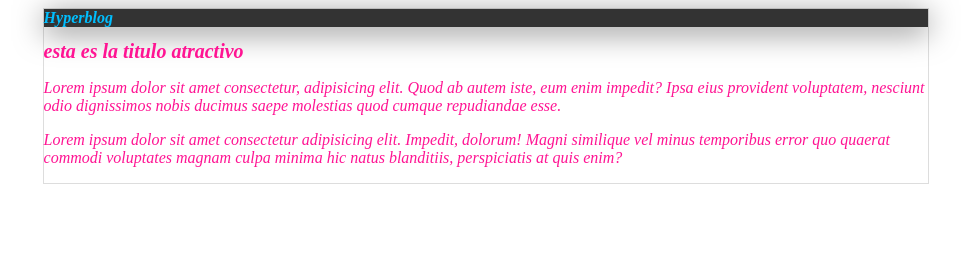
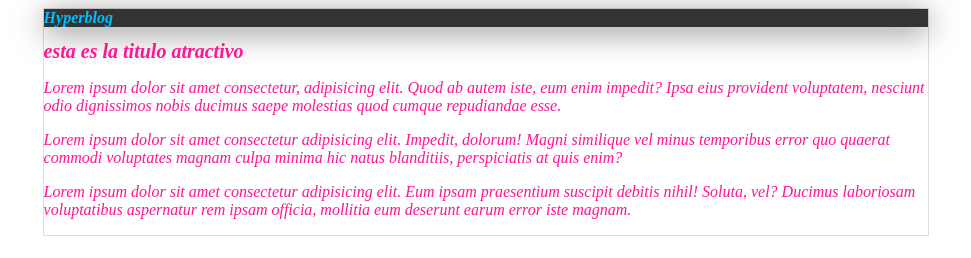
Before and after one commit to luisantomartinez/Hyperblog, a plain HTML site: page index.html in a window 1280 px wide. Shown: the whole page, without its empty margins (154-1125 px from the left). Drawn offline with Linux system fonts and the light colour scheme.

Commit message:
Nuevo parrafo

```diff
--- a/index.html
+++ b/index.html
@@ -11,7 +11,8 @@
     <h1>esta es la titulo atractivo</h1>
     <p>Lorem ipsum dolor sit amet consectetur, adipisicing elit. Quod ab autem iste, eum enim impedit? Ipsa eius provident voluptatem, nesciunt odio dignissimos nobis ducimus saepe molestias quod cumque repudiandae esse.</p>
      <p>Lorem ipsum dolor sit amet consectetur adipisicing elit. Impedit, dolorum! Magni similique vel minus temporibus error quo quaerat commodi voluptates magnam culpa minima hic natus blanditiis, perspiciatis at quis enim?</p>
-</div>
+        <p>Lorem ipsum dolor sit amet consectetur adipisicing elit. Eum ipsam praesentium suscipit debitis nihil! Soluta, vel? Ducimus laboriosam voluptatibus aspernatur rem ipsam officia, mollitia eum deserunt earum error iste magnam.</p>
+    </div>
 </div>
 </body>
 </html>
```
